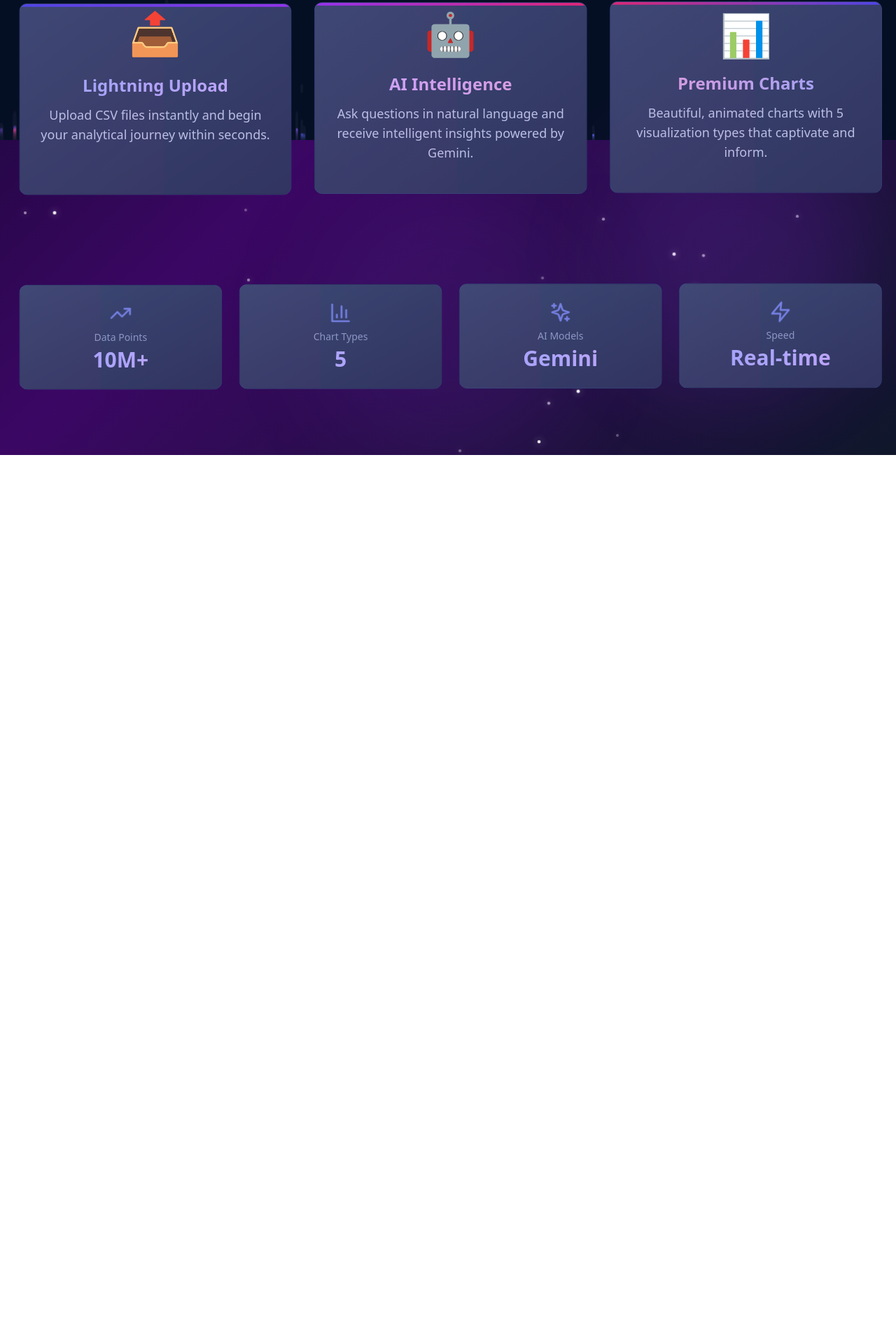
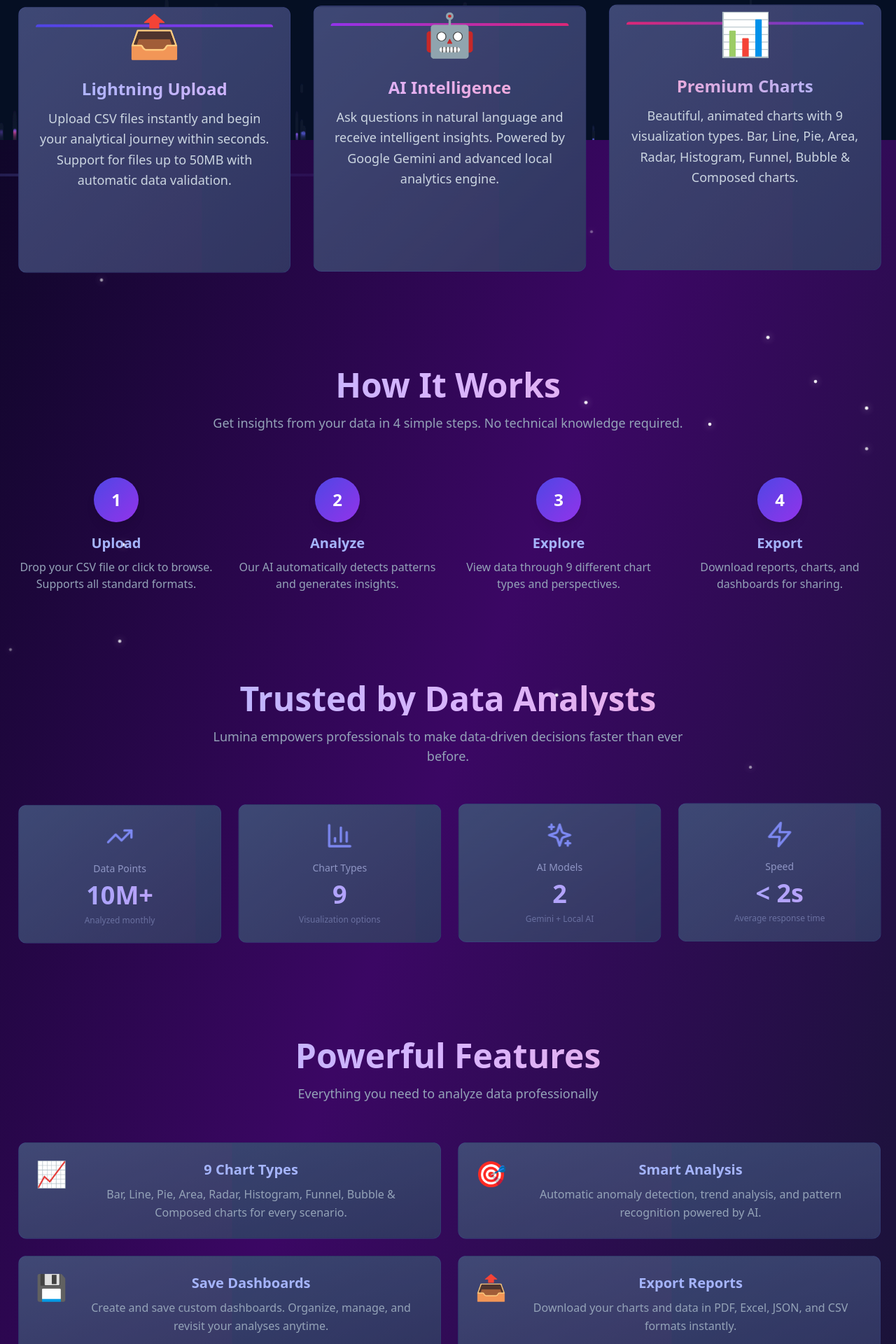
Before and after one commit to Puneet04-tech/Lumina, a Next.js app in the folder client/: page / in a window 1280 px wide. Shown: the part 600-2520 px from the top of the page at 70% size. Before the commit the page ends 1250 px from the top, so only its background shows below. Built offline with nearby package versions, Linux system fonts and the light colour scheme.

Commit message:
feat: Enhance landing page - improve card hover visibility, add How It Works section, enhanced features grid, better content organization

```diff
--- a/client/src/pages/index.js
+++ b/client/src/pages/index.js
@@ -193,76 +193,177 @@ export default function HomePage() {
           </Link>
         </div>
 
-        {/* Feature Cards */}
+        {/* Feature Cards - Enhanced */}
         <div className="grid md:grid-cols-3 gap-8 mt-20">
           {/* Card 1 */}
           <div
-            className="premium-card group cursor-pointer transform hover:scale-105 transition-all duration-500"
+            className="premium-card group cursor-pointer transform hover:scale-105 transition-all duration-500 overflow-hidden relative"
             style={{ animationDelay: '0s' }}
           >
+            <div className="absolute inset-0 bg-gradient-to-br from-indigo-600/10 to-purple-600/10 opacity-0 group-hover:opacity-100 transition-opacity duration-500" />
+            <div className="relative z-10">
               <div className="absolute top-0 left-0 w-full h-1 bg-gradient-to-r from-indigo-600 to-purple-600 group-hover:h-full transition-all duration-500 rounded-t-xl" />
-            <div className="text-6xl mb-4 animate-bounce" style={{ animationDuration: '2s' }}>
+              <div className="text-6xl mb-4 animate-bounce group-hover:animate-none transition-all duration-300" style={{ animationDuration: '2s' }}>
                 📤
               </div>
               <h3 className="text-2xl font-bold mb-3 bg-gradient-to-r from-indigo-300 to-purple-300 bg-clip-text text-transparent">
                 Lightning Upload
               </h3>
-            <p className="text-slate-300 text-lg">Upload CSV files instantly and begin your analytical journey within seconds.</p>
+              <p className="text-slate-300 text-lg leading-relaxed mb-4">Upload CSV files instantly and begin your analytical journey within seconds. Support for files up to 50MB with automatic data validation.</p>
+              <div className="mt-4 pt-4 border-t border-slate-700/50 opacity-0 group-hover:opacity-100 transition-opacity duration-500">
+                <p className="text-indigo-300 text-sm font-semibold">✨ Features: Drag & drop, batch upload, auto-detection</p>
+              </div>
               <div className="mt-4 h-1 w-0 bg-gradient-to-r from-indigo-400 to-purple-400 group-hover:w-full transition-all duration-500" />
+            </div>
           </div>
 
           {/* Card 2 */}
           <div
-            className="premium-card group cursor-pointer transform hover:scale-105 transition-all duration-500"
+            className="premium-card group cursor-pointer transform hover:scale-105 transition-all duration-500 overflow-hidden relative"
             style={{ animationDelay: '0.2s' }}
           >
+            <div className="absolute inset-0 bg-gradient-to-br from-purple-600/10 to-pink-600/10 opacity-0 group-hover:opacity-100 transition-opacity duration-500" />
+            <div className="relative z-10">
               <div className="absolute top-0 left-0 w-full h-1 bg-gradient-to-r from-purple-600 to-pink-600 group-hover:h-full transition-all duration-500 rounded-t-xl" />
-            <div className="text-6xl mb-4 animate-bounce" style={{ animationDuration: '2s', animationDelay: '0.2s' }}>
+              <div className="text-6xl mb-4 animate-bounce group-hover:animate-none transition-all duration-300" style={{ animationDuration: '2s', animationDelay: '0.2s' }}>
                 🤖
               </div>
               <h3 className="text-2xl font-bold mb-3 bg-gradient-to-r from-purple-300 to-pink-300 bg-clip-text text-transparent">
                 AI Intelligence
               </h3>
-            <p className="text-slate-300 text-lg">Ask questions in natural language and receive intelligent insights powered by Gemini.</p>
+              <p className="text-slate-300 text-lg leading-relaxed mb-4">Ask questions in natural language and receive intelligent insights. Powered by Google Gemini and advanced local analytics engine.</p>
+              <div className="mt-4 pt-4 border-t border-slate-700/50 opacity-0 group-hover:opacity-100 transition-opacity duration-500">
+                <p className="text-purple-300 text-sm font-semibold">✨ Features: Multi-model AI, real-time responses, context-aware</p>
+              </div>
               <div className="mt-4 h-1 w-0 bg-gradient-to-r from-purple-400 to-pink-400 group-hover:w-full transition-all duration-500" />
+            </div>
           </div>
 
           {/* Card 3 */}
           <div
-            className="premium-card group cursor-pointer transform hover:scale-105 transition-all duration-500"
+            className="premium-card group cursor-pointer transform hover:scale-105 transition-all duration-500 overflow-hidden relative"
             style={{ animationDelay: '0.4s' }}
           >
+            <div className="absolute inset-0 bg-gradient-to-br from-pink-600/10 to-indigo-600/10 opacity-0 group-hover:opacity-100 transition-opacity duration-500" />
+            <div className="relative z-10">
               <div className="absolute top-0 left-0 w-full h-1 bg-gradient-to-r from-pink-600 to-indigo-600 group-hover:h-full transition-all duration-500 rounded-t-xl" />
-            <div className="text-6xl mb-4 animate-bounce" style={{ animationDuration: '2s', animationDelay: '0.4s' }}>
+              <div className="text-6xl mb-4 animate-bounce group-hover:animate-none transition-all duration-300" style={{ animationDuration: '2s', animationDelay: '0.4s' }}>
                 📊
               </div>
               <h3 className="text-2xl font-bold mb-3 bg-gradient-to-r from-pink-300 to-indigo-300 bg-clip-text text-transparent">
                 Premium Charts
               </h3>
-            <p className="text-slate-300 text-lg">Beautiful, animated charts with 5 visualization types that captivate and inform.</p>
+              <p className="text-slate-300 text-lg leading-relaxed mb-4">Beautiful, animated charts with 9 visualization types. Bar, Line, Pie, Area, Radar, Histogram, Funnel, Bubble & Composed charts.</p>
+              <div className="mt-4 pt-4 border-t border-slate-700/50 opacity-0 group-hover:opacity-100 transition-opacity duration-500">
+                <p className="text-pink-300 text-sm font-semibold">✨ Features: Interactive, exportable, real-time updates</p>
+              </div>
               <div className="mt-4 h-1 w-0 bg-gradient-to-r from-pink-400 to-indigo-400 group-hover:w-full transition-all duration-500" />
             </div>
           </div>
+        </div>
 
-        {/* Stats Section */}
-        <div className="mt-32 grid md:grid-cols-4 gap-6">
+        {/* How It Works Section */}
+        <div className="mt-32 mb-32">
+          <h2 className="text-5xl font-bold text-center mb-4 bg-gradient-to-r from-indigo-300 via-purple-300 to-pink-300 bg-clip-text text-transparent">
+            How It Works
+          </h2>
+          <p className="text-slate-400 text-center text-lg mb-16 max-w-2xl mx-auto">
+            Get insights from your data in 4 simple steps. No technical knowledge required.
+          </p>
+
+          <div className="grid md:grid-cols-4 gap-8">
             {[
-            { icon: TrendingUp, label: 'Data Points', value: '10M+' },
-            { icon: BarChart3, label: 'Chart Types', value: '5' },
-            { icon: Sparkles, label: 'AI Models', value: 'Gemini' },
-            { icon: Zap, label: 'Speed', value: 'Real-time' },
+              { number: '1', title: 'Upload', description: 'Drop your CSV file or click to browse. Supports all standard formats.' },
+              { number: '2', title: 'Analyze', description: 'Our AI automatically detects patterns and generates insights.' },
+              { number: '3', title: 'Explore', description: 'View data through 9 different chart types and perspectives.' },
+              { number: '4', title: 'Export', description: 'Download reports, charts, and dashboards for sharing.' }
+            ].map((step, idx) => (
+              <div key={idx} className="text-center group">
+                <div className="w-16 h-16 rounded-full bg-gradient-to-br from-indigo-600 to-purple-600 flex items-center justify-center mx-auto mb-4 text-2xl font-bold text-white group-hover:scale-110 transform transition-all duration-300 shadow-lg">
+                  {step.number}
+                </div>
+                <h3 className="text-xl font-bold mb-2 text-indigo-300">{step.title}</h3>
+                <p className="text-slate-400">{step.description}</p>
+              </div>
+            ))}
+          </div>
+        </div>
+
+        {/* Stats Section - Enhanced */}
+        <div className="mt-24 mb-32">
+          <h2 className="text-5xl font-bold text-center mb-4 bg-gradient-to-r from-indigo-300 via-purple-300 to-pink-300 bg-clip-text text-transparent">
+            Trusted by Data Analysts
+          </h2>
+          <p className="text-slate-400 text-center text-lg mb-16 max-w-2xl mx-auto">
+            Lumina empowers professionals to make data-driven decisions faster than ever before.
+          </p>
+
+          <div className="grid md:grid-cols-4 gap-6">
+            {[
+              { icon: TrendingUp, label: 'Data Points', value: '10M+', description: 'Analyzed monthly' },
+              { icon: BarChart3, label: 'Chart Types', value: '9', description: 'Visualization options' },
+              { icon: Sparkles, label: 'AI Models', value: '2', description: 'Gemini + Local AI' },
+              { icon: Zap, label: 'Speed', value: '< 2s', description: 'Average response time' },
             ].map((stat, i) => {
               const Icon = stat.icon;
               return (
-              <div key={i} className="premium-card text-center" style={{ animationDelay: `${i * 0.1}s` }}>
-                <Icon className="w-8 h-8 mx-auto mb-2 text-indigo-400 animate-pulse" />
-                <div className="text-sm text-slate-400 mb-1">{stat.label}</div>
-                <div className="text-3xl font-bold bg-gradient-to-r from-indigo-300 to-purple-300 bg-clip-text text-transparent">
+                <div key={i} className="premium-card text-center group hover:scale-105 transform transition-all duration-300" style={{ animationDelay: `${i * 0.1}s` }}>
+                  <Icon className="w-10 h-10 mx-auto mb-4 text-indigo-400 animate-pulse group-hover:animate-bounce" />
+                  <div className="text-sm text-slate-400 mb-2">{stat.label}</div>
+                  <div className="text-4xl font-bold bg-gradient-to-r from-indigo-300 to-purple-300 bg-clip-text text-transparent mb-2">
                     {stat.value}
                   </div>
+                  <div className="text-xs text-slate-500">{stat.description}</div>
                 </div>
               );
             })}
+          </div>
+        </div>
+
+        {/* Features Grid - Detailed */}
+        <div className="mt-24 mb-32">
+          <h2 className="text-5xl font-bold text-center mb-4 bg-gradient-to-r from-indigo-300 via-purple-300 to-pink-300 bg-clip-text text-transparent">
+            Powerful Features
+          </h2>
+          <p className="text-slate-400 text-center text-lg mb-16 max-w-2xl mx-auto">
+            Everything you need to analyze data professionally
+          </p>
+
+          <div className="grid md:grid-cols-2 gap-6">
+            {[
+              { icon: '📈', title: '9 Chart Types', desc: 'Bar, Line, Pie, Area, Radar, Histogram, Funnel, Bubble & Composed charts for every scenario.' },
+              { icon: '🎯', title: 'Smart Analysis', desc: 'Automatic anomaly detection, trend analysis, and pattern recognition powered by AI.' },
+              { icon: '💾', title: 'Save Dashboards', desc: 'Create and save custom dashboards. Organize, manage, and revisit your analyses anytime.' },
+              { icon: '📤', title: 'Export Reports', desc: 'Download your charts and data in PDF, Excel, JSON, and CSV formats instantly.' },
+              { icon: '🔒', title: 'Secure & Private', desc: 'Your data is encrypted and processed securely. We never store your raw files.' },
+              { icon: '⚡', title: 'Real-time Updates', desc: 'Instant analysis updates as you interact with your charts and data.' }
+            ].map((feature, idx) => (
+              <div key={idx} className="premium-card group hover:scale-102 transform transition-all duration-300 overflow-hidden">
+                <div className="flex items-start gap-4 relative z-10">
+                  <div className="text-4xl">{feature.icon}</div>
+                  <div>
+                    <h3 className="text-xl font-bold text-indigo-300 mb-2">{feature.title}</h3>
+                    <p className="text-slate-400 leading-relaxed">{feature.desc}</p>
+                  </div>
+                </div>
+              </div>
+            ))}
+          </div>
+        </div>
+
+        {/* CTA Section Before Stats */}
+        <div className="mt-24 mb-32 bg-gradient-to-r from-indigo-600/20 via-purple-600/20 to-pink-600/20 rounded-2xl border border-indigo-500/30 p-12 text-center">
+          <h2 className="text-4xl font-bold mb-4">Ready to Transform Your Data?</h2>
+          <p className="text-slate-300 text-lg mb-8 max-w-2xl mx-auto">
+            Join thousands of analysts and professionals who trust Lumina for their data insights.
+          </p>
+          <Link
+            href="/register"
+            className="inline-block btn btn-primary px-10 py-4 text-lg font-bold shadow-2xl hover:shadow-3xl transform hover:scale-110 transition-all duration-300"
+          >
+            🚀 Start Analysis Now - It's Free!
+          </Link>
+          <p className="text-slate-500 text-sm mt-6">No credit card required. Get started in seconds.</p>
         </div>
       </div>
 
```
Lines whose indentation alone changed are shown as unchanged.
